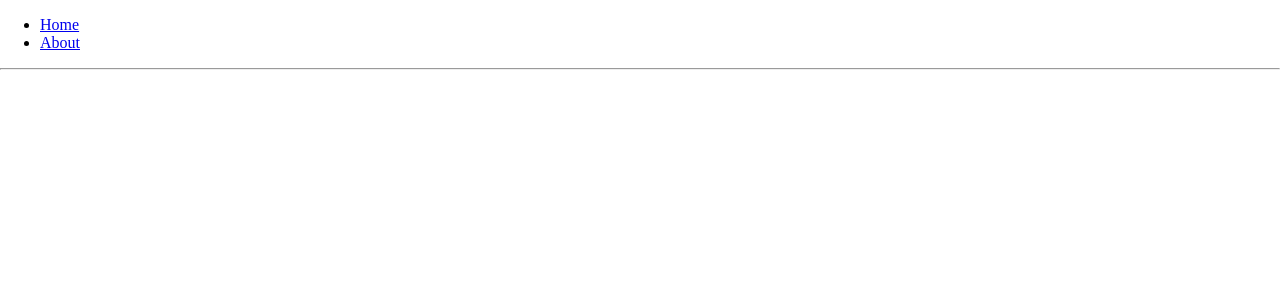
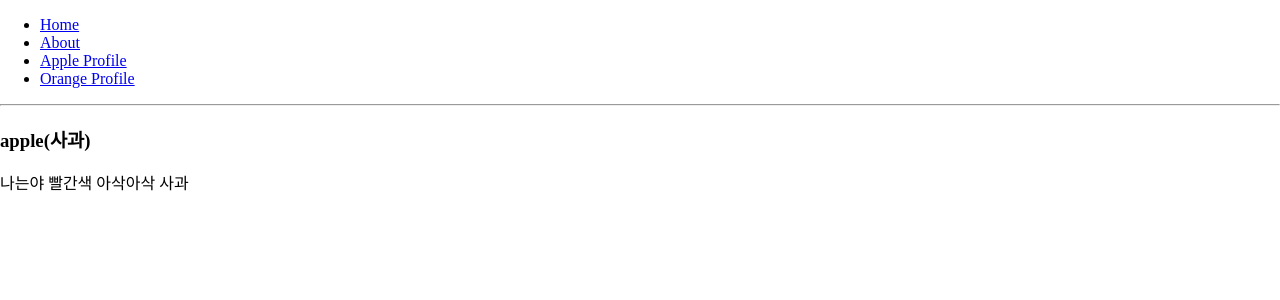
Before and after one commit to tunaep5/react-router-tutorial, a React (Create React App) app: page /profile/apple in a window 1280 px wide. Shown: the top 300 px of the page. Built offline with nearby package versions, Linux system fonts and the light colour scheme.

Commit message:
Profile 컴포넌트 URL에 파라미터 넘기기

```diff
--- a/src/components/App.js
+++ b/src/components/App.js
@@ -1,7 +1,8 @@
 import React from "react";
 import { Route, Link } from "react-router-dom";
+import Home from "./Home";
 import About from "./About";
-import Home from "./Home";
+import Profile from "./Profile";
 
 const App = () => {
   return (
@@ -13,10 +14,17 @@ const App = () => {
         <li>
           <Link to="/about">About</Link>
         </li>
+        <li>
+          <Link to="/profile/apple">Apple Profile</Link>
+        </li>
+        <li>
+          <Link to="/profile/orange">Orange Profile</Link>
+        </li>
       </ul>
       <hr />
       <Route path="/" component={Home} exact={true} />
       <Route path={["/about", "/info"]} component={About} />
+      <Route path="/profile/:username" component={Profile} />
     </div>
   );
 };
--- /dev/null
+++ b/src/components/Profile.js
@@ -0,0 +1,32 @@
+import React from "react";
+
+const data = {
+  apple: {
+    name: "사과",
+    description: "나는야 빨간색 아삭아삭 사과",
+  },
+  orange: {
+    name: "오렌지",
+    description: "나는야 주황색 새콤달콤 오렌지",
+  },
+};
+
+const Profile = ({ match }) => {
+  const { username } = match.params;
+  const profile = data[username];
+
+  if (!profile) {
+    return <div>존재하지 않는 사용자입니다.</div>;
+  }
+
+  return (
+    <div>
+      <h3>
+        {username}({profile.name})
+      </h3>
+      <p>{profile.description}</p>
+    </div>
+  );
+};
+
+export default Profile;
```
Also changed, not shown: 2 other files (tests, documents, lock files or other folders).
